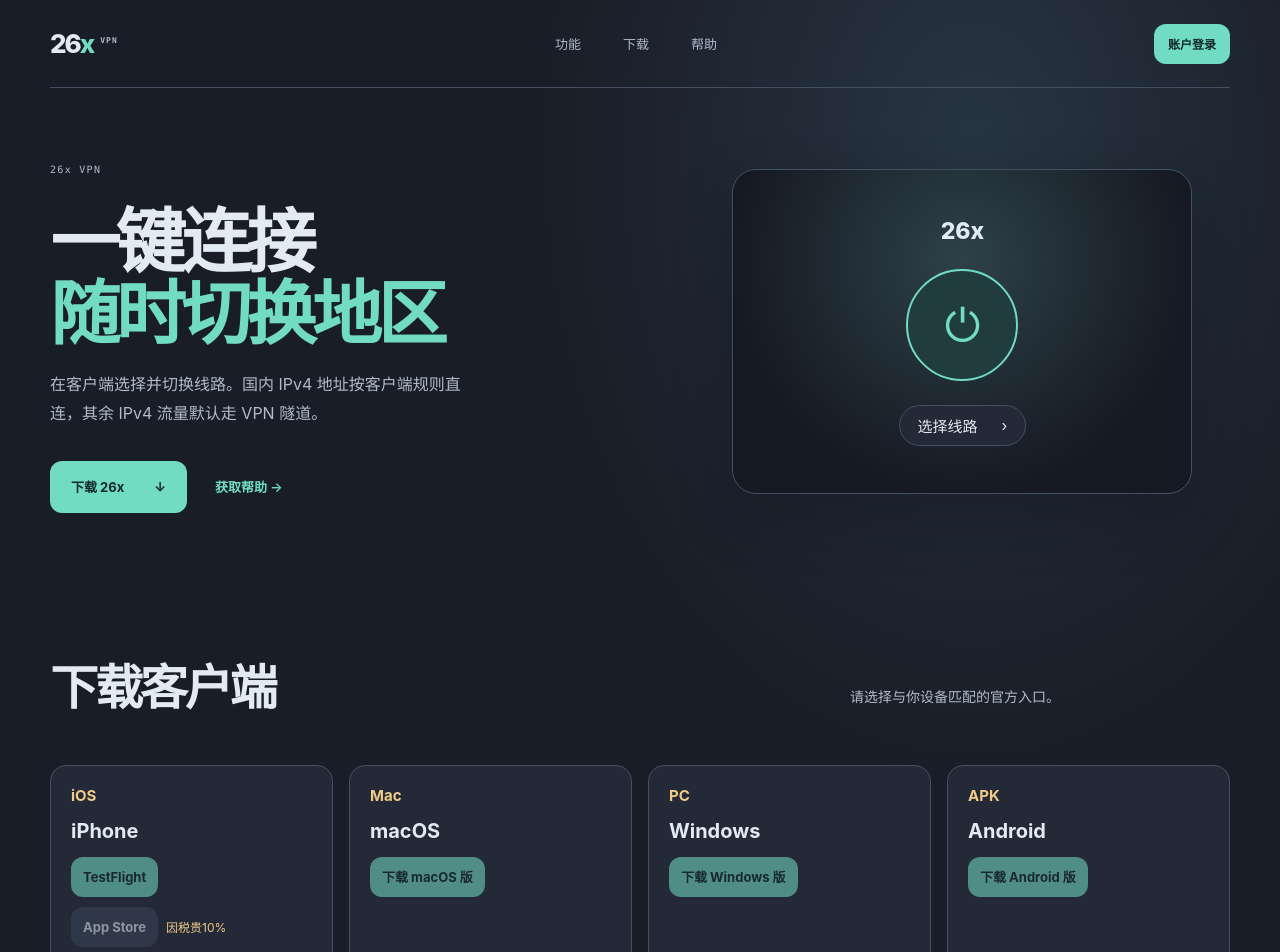
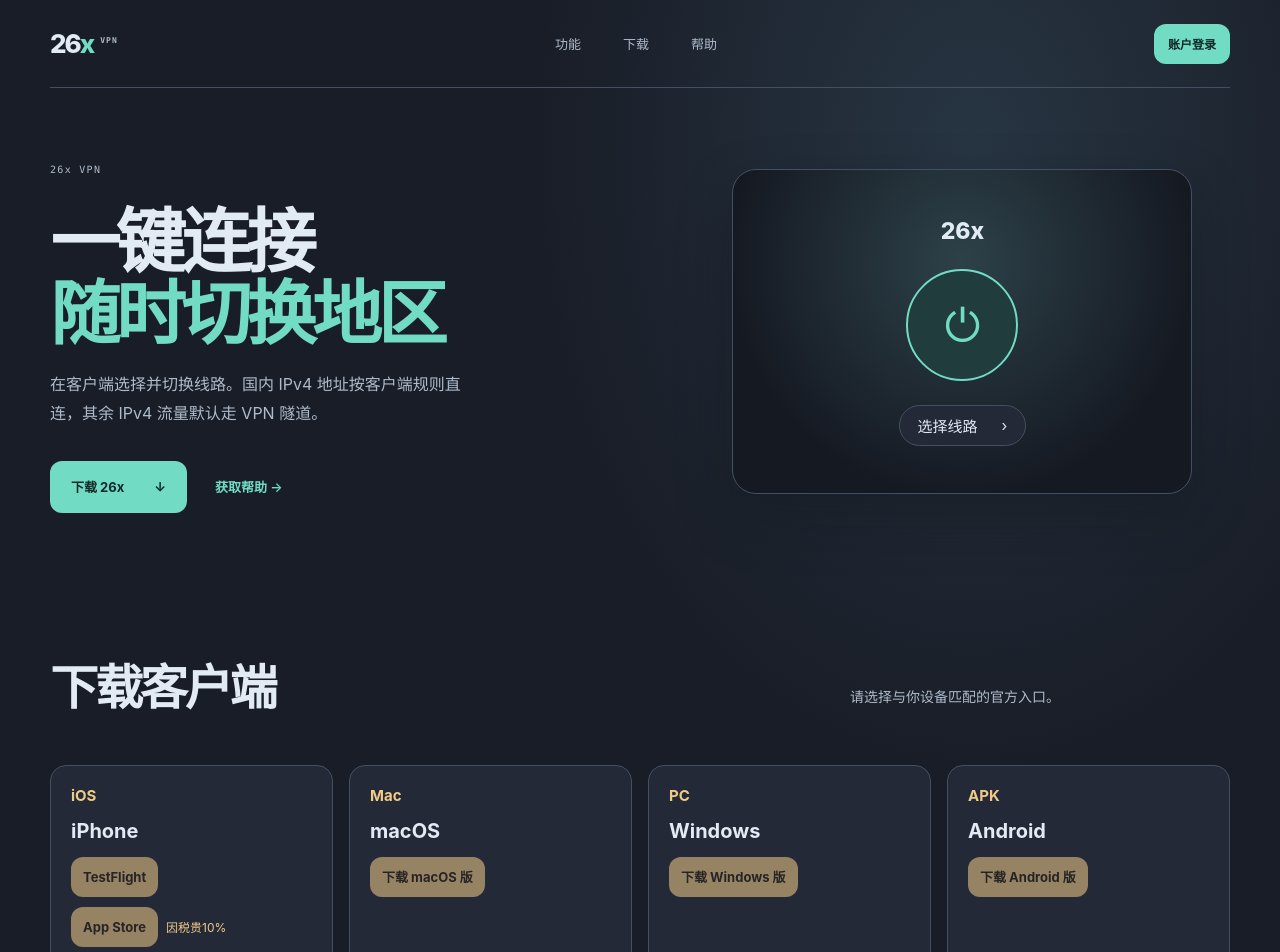
Before and after one commit to lilin2377881013-cmyk/26x-vpn, a Next.js app in the folder web/: page / in a window 1280 px wide. Shown: the top 952 px of the page. Built offline with nearby package versions, Linux system fonts and the light colour scheme; no server answers.

Commit message:
Use gold download buttons

```diff
--- a/web/app/page.tsx
+++ b/web/app/page.tsx
@@ -57,10 +57,9 @@ export default async function HomePage() {
                 {channels.map(([id, label]) => {
                   const address = links[id];
                   const store = id === "ios-store";
-                  const className = "button" + (store ? " download-secondary" : "");
                   return <div className="download-option" key={id}>
-                    {address ? <a className={className} href={address}>{label}</a>
-                      : <button className={className} type="button" disabled>{label}</button>}
+                    {address ? <a className="button" href={address}>{label}</a>
+                      : <button className="button" type="button" disabled>{label}</button>}
                     {store && <span className="download-tax">因税贵10%</span>}
                   </div>;
                 })}
--- a/web/app/site-theme.css
+++ b/web/app/site-theme.css
@@ -114,8 +114,8 @@
 .download-option .button { min-width: 0; height: 40px; padding-inline: 12px; }
 .download-option .button:disabled { opacity: .56; cursor: not-allowed; transform: none; }
 .download-tax { color: var(--gold); font-size: 12px; white-space: nowrap; }
-.final-site .download-secondary { background: #394457; color: var(--ink); }
-.final-site .download-secondary:hover { background: #46536a; }
+.final-site .download-option .button { background: var(--gold); color: #292115; }
+.final-site .download-option .button:not(:disabled):hover { background: #ffdfa7; }
 .final-site .feature-card { min-height: 130px; }
 @media (max-width: 900px) { .download-grid { grid-template-columns: repeat(2,minmax(0,1fr)); } }
 @media (max-width: 650px) {
```
